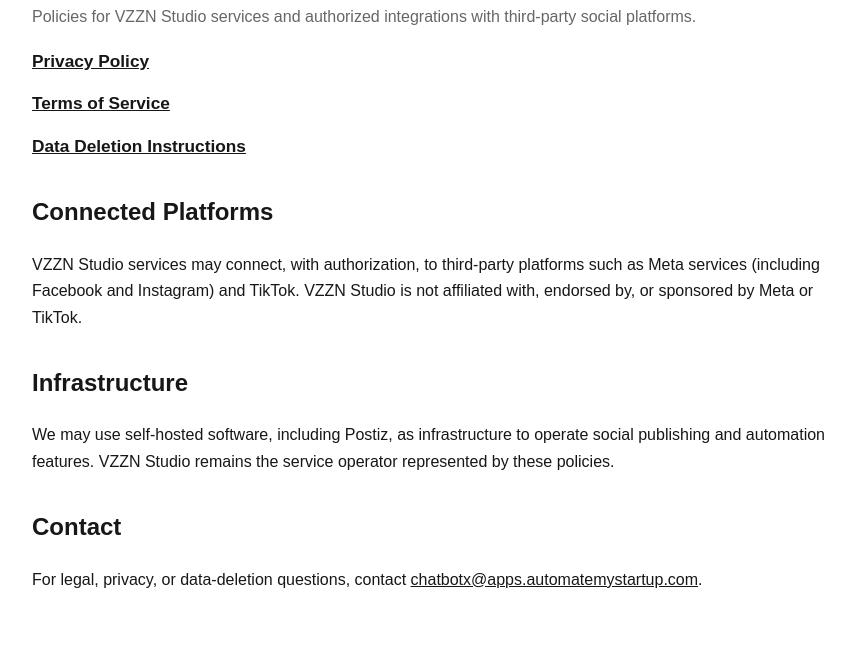
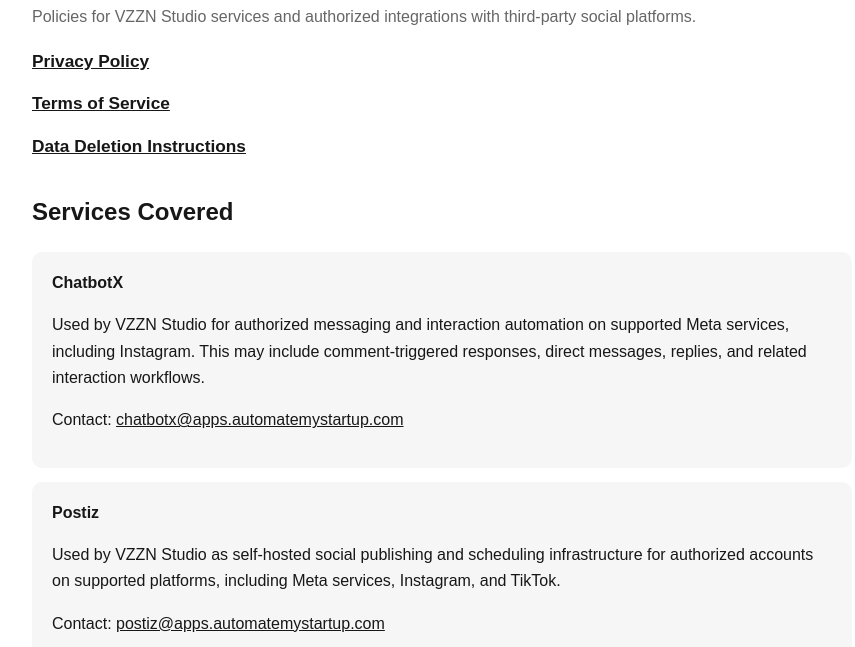
Before and after one commit to vzznstudio/vzznlegal, a plain HTML site: page index.html in a window 1280 px wide. Shown: the part 153-800 px from the top of the page, without its empty margins (198-1053 px from the left). Drawn offline with Linux system fonts and the light colour scheme.

Commit message:
Separate ChatbotX and Postiz legal service scopes

```diff
--- a/index.html
+++ b/index.html
@@ -8,7 +8,7 @@
   <style>
     body{font-family:Arial,Helvetica,sans-serif;max-width:820px;margin:0 auto;padding:56px 24px;line-height:1.65;color:#171717}
     h1{font-size:2.3rem;margin-bottom:.35rem}h2{margin-top:2rem}.muted{color:#666}
-    a{color:inherit}.links a{display:block;margin:14px 0;font-size:1.08rem}
+    a{color:inherit}.links a{display:block;margin:14px 0;font-size:1.08rem}.service{background:#f6f6f6;padding:18px 20px;border-radius:10px;margin:14px 0}
   </style>
 </head>
 <body>
@@ -21,13 +21,20 @@
     <a href="/data-deletion"><strong>Data Deletion Instructions</strong></a>
   </div>
 
-  <h2>Connected Platforms</h2>
-  <p>VZZN Studio services may connect, with authorization, to third-party platforms such as Meta services (including Facebook and Instagram) and TikTok. VZZN Studio is not affiliated with, endorsed by, or sponsored by Meta or TikTok.</p>
+  <h2>Services Covered</h2>
+  <div class="service">
+    <strong>ChatbotX</strong>
+    <p>Used by VZZN Studio for authorized messaging and interaction automation on supported Meta services, including Instagram. This may include comment-triggered responses, direct messages, replies, and related interaction workflows.</p>
+    <p>Contact: <a href="mailto:chatbotx@apps.automatemystartup.com">chatbotx@apps.automatemystartup.com</a></p>
+  </div>
 
-  <h2>Infrastructure</h2>
-  <p>We may use self-hosted software, including Postiz, as infrastructure to operate social publishing and automation features. VZZN Studio remains the service operator represented by these policies.</p>
+  <div class="service">
+    <strong>Postiz</strong>
+    <p>Used by VZZN Studio as self-hosted social publishing and scheduling infrastructure for authorized accounts on supported platforms, including Meta services, Instagram, and TikTok.</p>
+    <p>Contact: <a href="mailto:postiz@apps.automatemystartup.com">postiz@apps.automatemystartup.com</a></p>
+  </div>
 
-  <h2>Contact</h2>
-  <p>For legal, privacy, or data-deletion questions, contact <a href="mailto:chatbotx@apps.automatemystartup.com">chatbotx@apps.automatemystartup.com</a>.</p>
+  <h2>Third-Party Platforms</h2>
+  <p>Connected social platforms are independent third parties. VZZN Studio is not affiliated with, endorsed by, or sponsored by Meta or TikTok.</p>
 </body>
 </html>
```
